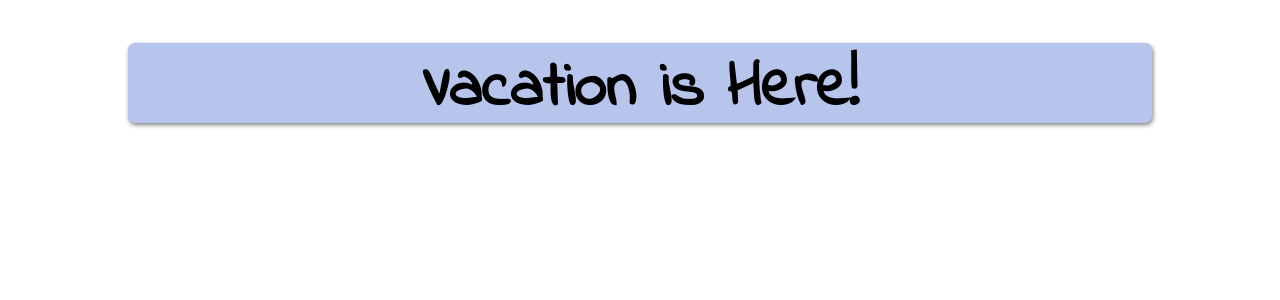
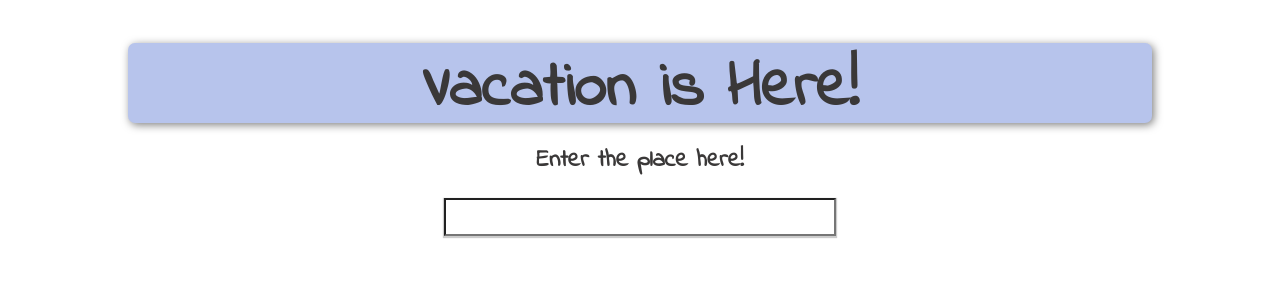
Before and after one commit to Yggdrasil09/Vacation, a React (Create React App) app: page / in a window 1280 px wide. Shown: the top 300 px of the page. Built offline with nearby package versions, Linux system fonts and the light colour scheme.

Commit message:
added the text input area

```diff
--- a/src/App.css
+++ b/src/App.css
@@ -1,3 +1,7 @@
+body{
+	background-color:rgb(255, 255, 255);
+}
+
 .heading {
 	width: 80%;
 	height: 5rem;
@@ -7,11 +11,21 @@
 	border-radius: 7px;
 	background-color: rgb(183, 196, 236);
 	text-align: center;
+	color:#3a3838;
 	font-family: 'Indie Flower', cursive;
 	font-size: 2rem;
-	box-shadow: 1px 2px 4px rgba(0, 0, 0, .5);
+	box-shadow: 2px 2px 9px rgba(0, 0, 0, .5);
 }
 
-body{
-	background-color:rgb(255, 255, 255);
+.inputform{
+	text-align:center;
+	color:#3a3838;
+	font-family: 'Indie Flower', cursive;
 }
+
+.inputarea{
+	height:2rem;
+	width:30%;
+	box-shadow:0px 1px 1px 1px rgba(0, 0, 0, .2);
+	font-size:1rem;
+}
--- a/src/App.js
+++ b/src/App.js
@@ -1,12 +1,14 @@
 import React, {Component} from 'react';
 import './App.css';
-import Heading from './components/heading.js';
+import Heading from './components/heading';
+import Input from './components/input';
 
 class App extends Component {
   render() {
     return (
 		<div>
 			<Heading/>
+			<Input/>
 		</div>
     );
   }
--- /dev/null
+++ b/src/components/input.js
@@ -0,0 +1,38 @@
+import React , { Component } from 'react';
+
+class Input extends Component{
+    constructor()
+    {
+        super();
+        this.state={
+            place:"",
+        };
+        this.handleChange = this.handleChange.bind(this);
+        this.handleSubmit = this.handleSubmit.bind(this);
+    }
+
+    handleChange(e)
+    {
+        this.setState({place:e.target.value});
+    }
+
+    handleSubmit(e)
+    {
+        // action
+        e.preventDefault();
+        console.log(this.state.place);
+    }
+
+    render(){
+        return(
+            <div>
+                <form onSubmit={this.handleSubmit} className="inputform" >
+                    <h2 >Enter the place here!</h2>
+                    <input className="inputarea" type="text" value={this.state.place} onChange={this.handleChange}/>
+                </form>
+            </div>
+        )
+    }
+}
+
+export default Input;
```
